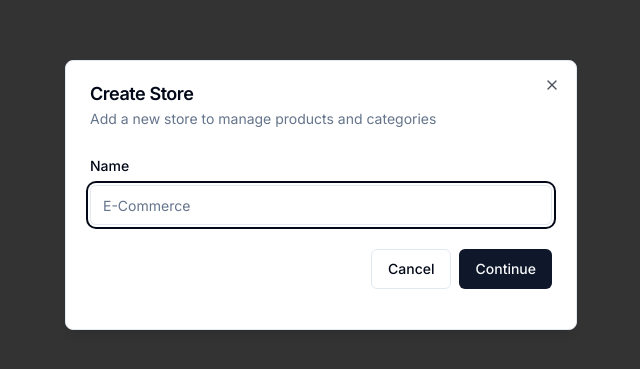
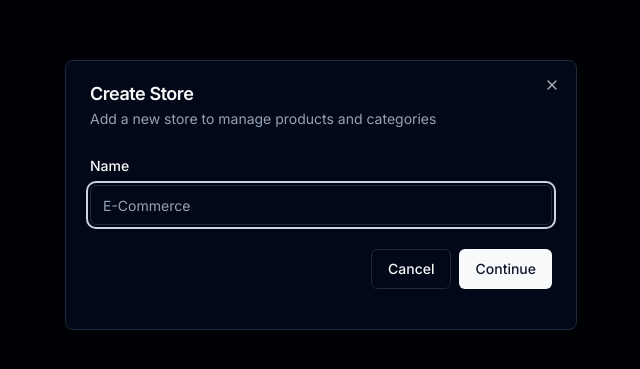
Before and after one commit to Marwan-98/Shop-Haven-Admin, a Next.js app: page / in a window 1280 px wide. Shown: the part 205-574 px from the top of the page, without its empty margins (319-959 px from the left). Built offline with nearby package versions, Linux system fonts and the light colour scheme; no server answers; the database is empty; sample sign-in values are in the browser's storage.

Commit message:
Implement Dark Mode

```diff
--- a/app/layout.tsx
+++ b/app/layout.tsx
@@ -6,6 +6,7 @@
 import React from "react";
 
 import ModalProvider from "@/providers/modal-provider";
+import { ThemeProvider } from "@/providers/theme-provider";
 import ToasterProvider from "@/providers/toast-provider";
 
 const inter = Inter({ subsets: ["latin"] });
@@ -24,9 +25,11 @@
     <ClerkProvider>
       <html lang="en">
         <body className={inter.className}>
-          <ToasterProvider />
-          <ModalProvider />
-          {children}
+          <ThemeProvider attribute="class" defaultTheme="dark" enableSystem>
+            <ToasterProvider />
+            <ModalProvider />
+            {children}
+          </ThemeProvider>
         </body>
       </html>
     </ClerkProvider>
--- a/components/navbar.tsx
+++ b/components/navbar.tsx
@@ -5,6 +5,8 @@
 import MainNav from "@/components/main-nav";
 import StoreSwitcher from "@/components/stor-switcher";
 import prismadb from "@/lib/prismadb";
+
+import { ThemeToggle } from "./theme-toggle";
 
 const Navbar = async () => {
     const { userId } = auth();
@@ -25,6 +27,7 @@
             <StoreSwitcher items={stores}/>
             <MainNav className="mx-6"/>
             <div className='ml-auto flex items-center space-x-4'>
+                <ThemeToggle />
                 <UserButton afterSignOutUrl="/"/>
             </div>
         </div>
--- /dev/null
+++ b/components/theme-toggle.tsx
@@ -0,0 +1,40 @@
+"use client";
+
+import { Moon, Sun } from "lucide-react";
+import { useTheme } from "next-themes";
+import * as React from "react";
+
+import { Button } from "@/components/ui/button";
+import {
+  DropdownMenu,
+  DropdownMenuContent,
+  DropdownMenuItem,
+  DropdownMenuTrigger,
+} from "@/components/ui/dropdown-menu";
+
+export function ThemeToggle() {
+  const { setTheme } = useTheme();
+
+  return (
+    <DropdownMenu>
+      <DropdownMenuTrigger asChild>
+        <Button variant="outline" size="icon">
+          <Sun className="h-[1.2rem] w-[1.2rem] rotate-0 scale-100 transition-all dark:-rotate-90 dark:scale-0" />
+          <Moon className="absolute h-[1.2rem] w-[1.2rem] rotate-90 scale-0 transition-all dark:rotate-0 dark:scale-100" />
+          <span className="sr-only">Toggle theme</span>
+        </Button>
+      </DropdownMenuTrigger>
+      <DropdownMenuContent align="end">
+        <DropdownMenuItem onClick={() => setTheme("light")}>
+          Light
+        </DropdownMenuItem>
+        <DropdownMenuItem onClick={() => setTheme("dark")}>
+          Dark
+        </DropdownMenuItem>
+        <DropdownMenuItem onClick={() => setTheme("system")}>
+          System
+        </DropdownMenuItem>
+      </DropdownMenuContent>
+    </DropdownMenu>
+  );
+}
--- a/package.json
+++ b/package.json
@@ -29,6 +29,7 @@
     "lucide-react": "^0.299.0",
     "next": "14.0.4",
     "next-cloudinary": "^5.16.0",
+    "next-themes": "^0.2.1",
     "react": "^18",
     "react-dom": "^18",
     "react-hook-form": "^7.49.2",
--- /dev/null
+++ b/providers/theme-provider.tsx
@@ -0,0 +1,9 @@
+"use client";
+
+import { ThemeProvider as NextThemesProvider } from "next-themes";
+import { type ThemeProviderProps } from "next-themes/dist/types";
+import * as React from "react";
+
+export function ThemeProvider({ children, ...props }: ThemeProviderProps) {
+  return <NextThemesProvider {...props}>{children}</NextThemesProvider>;
+}
```
Also changed, not shown: 1 other file (tests, documents, lock files or other folders).
